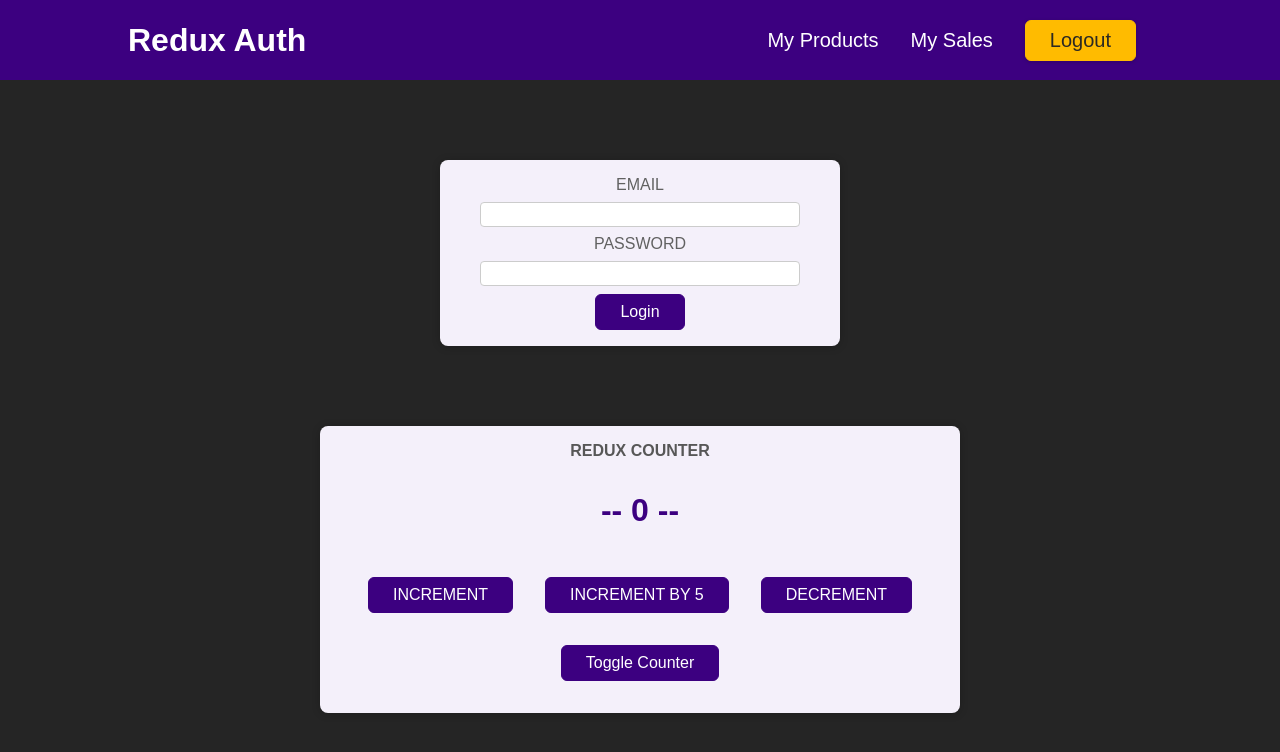
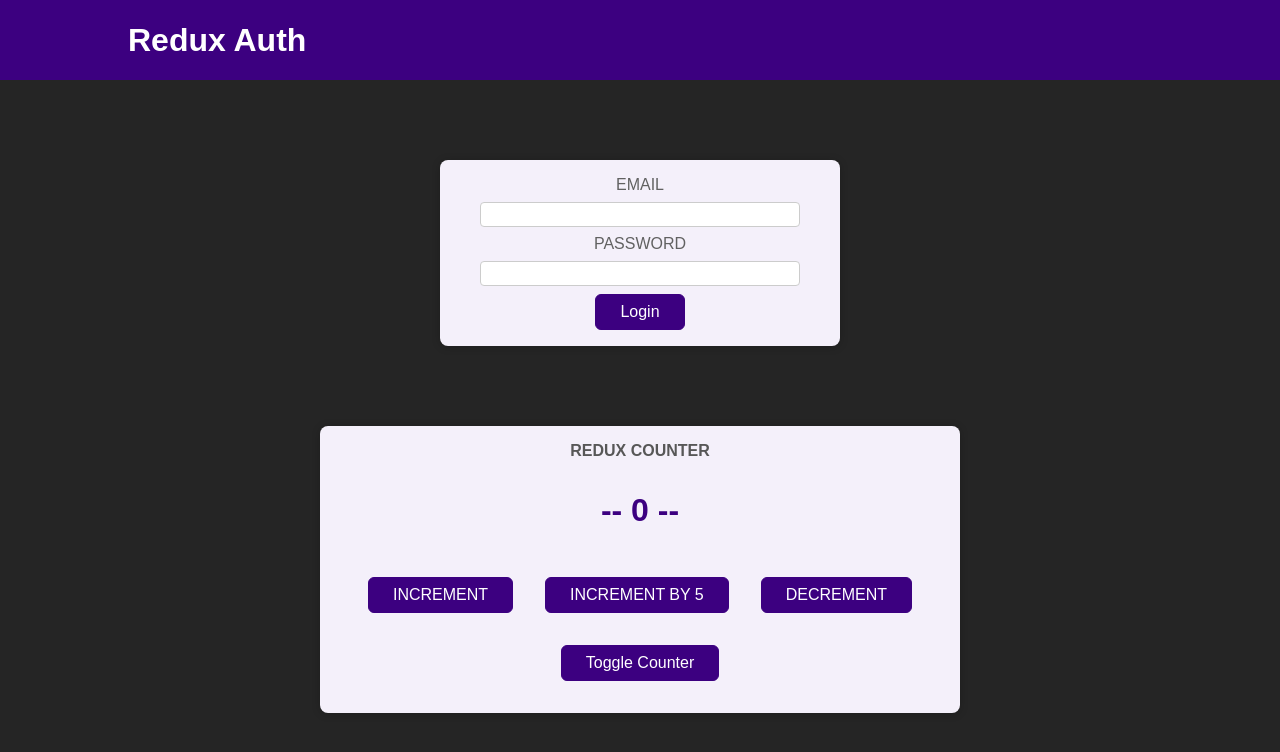
Before and after one commit to ZaryabAhmed22/Basic-Redux-App, a React (Create React App) app: page / in a window 1280 px wide. Shown: the top 752 px of the page. Built offline with nearby package versions, Linux system fonts and the light colour scheme.

Commit message:
dispatched auth actions for login & logout

```diff
--- a/src/App.js
+++ b/src/App.js
@@ -1,12 +1,16 @@
 import Counter from "./components/Counter";
 import Header from "./components/Header";
 import Auth from "./components/Auth";
+import { useSelector } from "react-redux";
+import UserProfile from "./components/UserProfile";
 
 function App() {
+  const isAuth = useSelector((state) => state.auth.isAuth);
   return (
     <>
       <Header />
-      <Auth />
+      {!isAuth && <Auth />}
+      {isAuth && <UserProfile />}
       <Counter />
     </>
   );
--- a/src/components/Auth.js
+++ b/src/components/Auth.js
@@ -1,19 +1,28 @@
-import classes from './Auth.module.css';
+import { useDispatch } from "react-redux";
+import { authActions } from "../store/redux-index";
+import classes from "./Auth.module.css";
 
 const Auth = () => {
+  const dispatch = useDispatch();
+
+  const loginHandler = (event) => {
+    event.preventDefault();
+    dispatch(authActions.login());
+  };
+
   return (
     <main className={classes.auth}>
       <section>
         <form>
           <div className={classes.control}>
-            <label htmlFor='email'>Email</label>
-            <input type='email' id='email' />
+            <label htmlFor="email">Email</label>
+            <input type="email" id="email" />
           </div>
           <div className={classes.control}>
-            <label htmlFor='password'>Password</label>
-            <input type='password' id='password' />
+            <label htmlFor="password">Password</label>
+            <input type="password" id="password" />
           </div>
-          <button>Login</button>
+          <button onClick={loginHandler}>Login</button>
         </form>
       </section>
     </main>
--- a/src/components/Header.js
+++ b/src/components/Header.js
@@ -1,22 +1,32 @@
-import classes from './Header.module.css';
+import { useSelector, useDispatch } from "react-redux";
+import { authActions } from "../store/redux-index";
+import classes from "./Header.module.css";
 
 const Header = () => {
+  const dispatch = useDispatch();
+  const isAuth = useSelector((state) => state.auth.isAuth);
+  const logoutHandler = (event) => {
+    dispatch(authActions.logout());
+  };
+
   return (
     <header className={classes.header}>
       <h1>Redux Auth</h1>
+      {isAuth && (
         <nav>
           <ul>
             <li>
-            <a href='/'>My Products</a>
+              <a href="/">My Products</a>
             </li>
             <li>
-            <a href='/'>My Sales</a>
+              <a href="/">My Sales</a>
             </li>
             <li>
-            <button>Logout</button>
+              <button onClick={logoutHandler}>Logout</button>
             </li>
           </ul>
         </nav>
+      )}
     </header>
   );
 };
```
Lines whose indentation alone changed are shown as unchanged.
